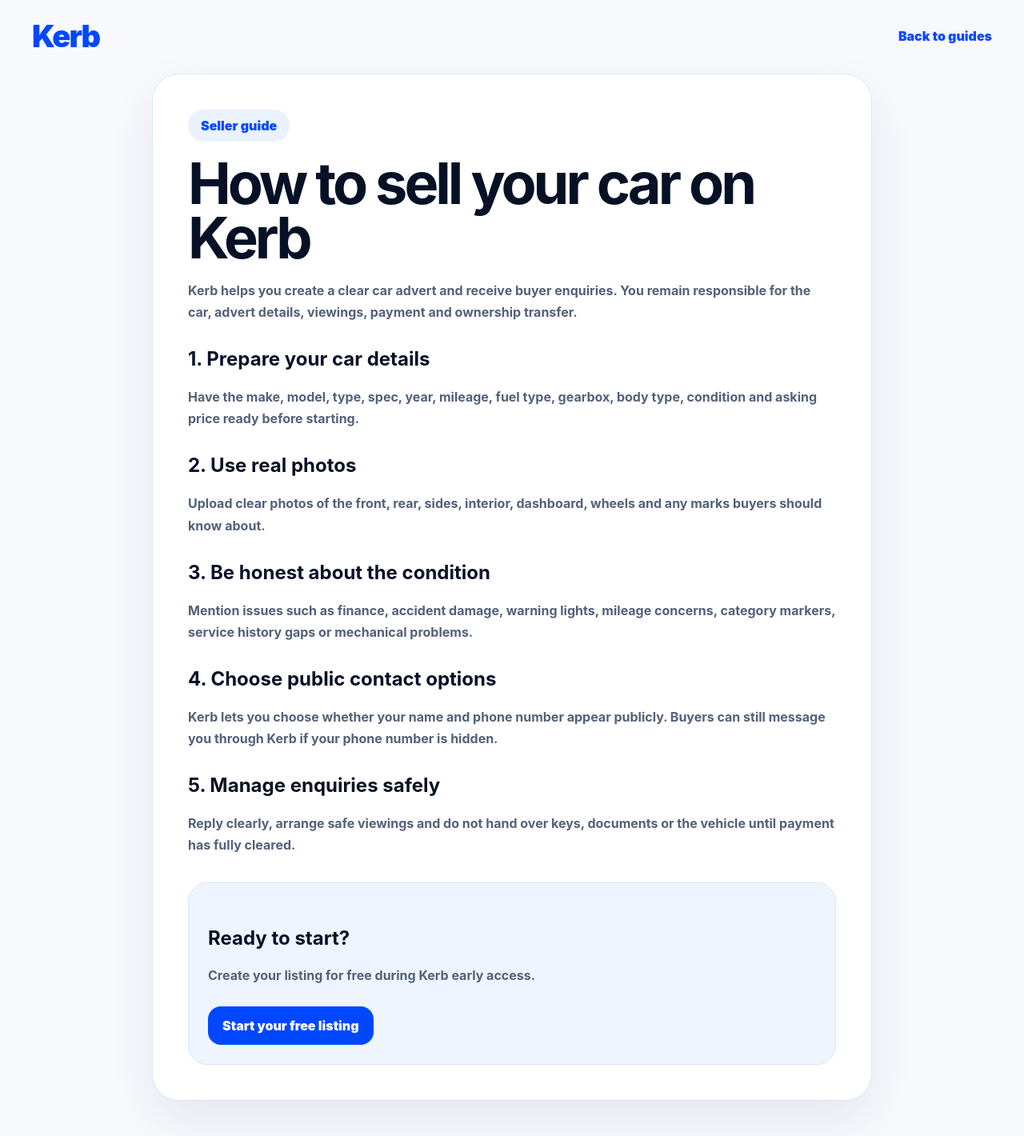
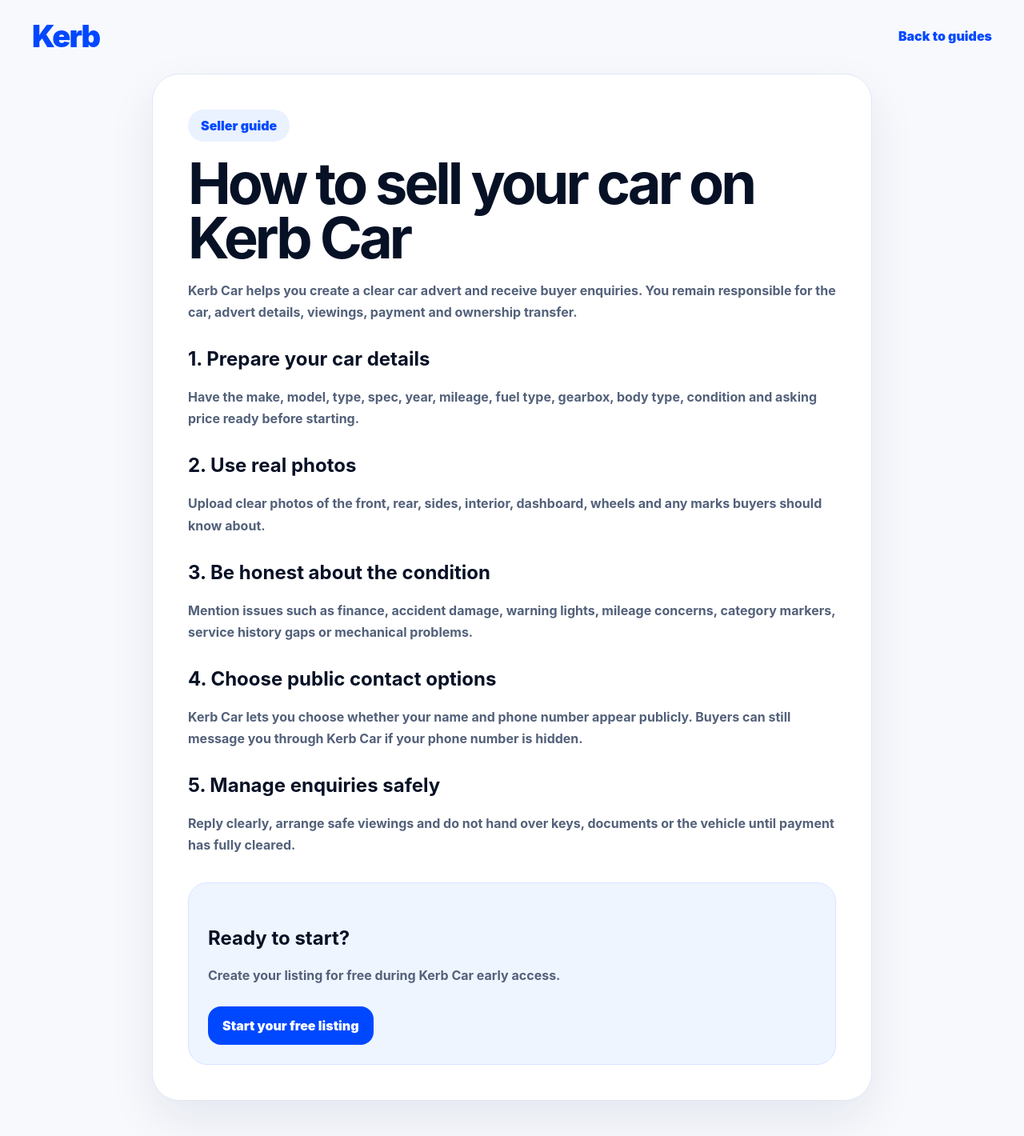
Before and after one commit to Abzgetzit/kerb, a Next.js app: page /guides/how-to-sell-your-car in a window 1280 px wide. Shown: the whole page at 80% size. Built offline with nearby package versions, Linux system fonts and the light colour scheme.

Commit message:
Update seller guide metadata for Kerb Car

```diff
--- a/app/guides/how-to-sell-your-car/page.js
+++ b/app/guides/how-to-sell-your-car/page.js
@@ -1,8 +1,9 @@
 import Link from "next/link";
 
 export const metadata = {
-  title: "How to sell your car | Kerb Guides",
-  description: "A simple guide to selling your car on Kerb with clear details, real photos and safe buyer enquiries.",
+  title: "How to Sell Your Car Online | Kerb Car Guide",
+  description:
+    "A simple Kerb Car guide to selling your car online with clear details, real photos and safe buyer enquiries.",
 };
 
 export default function SellGuidePage() {
@@ -15,8 +16,8 @@
 
       <article className="article">
         <span>Seller guide</span>
-        <h1>How to sell your car on Kerb</h1>
-        <p>Kerb helps you create a clear car advert and receive buyer enquiries. You remain responsible for the car, advert details, viewings, payment and ownership transfer.</p>
+        <h1>How to sell your car on Kerb Car</h1>
+        <p>Kerb Car helps you create a clear car advert and receive buyer enquiries. You remain responsible for the car, advert details, viewings, payment and ownership transfer.</p>
 
         <h2>1. Prepare your car details</h2>
         <p>Have the make, model, type, spec, year, mileage, fuel type, gearbox, body type, condition and asking price ready before starting.</p>
@@ -28,14 +29,14 @@
         <p>Mention issues such as finance, accident damage, warning lights, mileage concerns, category markers, service history gaps or mechanical problems.</p>
 
         <h2>4. Choose public contact options</h2>
-        <p>Kerb lets you choose whether your name and phone number appear publicly. Buyers can still message you through Kerb if your phone number is hidden.</p>
+        <p>Kerb Car lets you choose whether your name and phone number appear publicly. Buyers can still message you through Kerb Car if your phone number is hidden.</p>
 
         <h2>5. Manage enquiries safely</h2>
         <p>Reply clearly, arrange safe viewings and do not hand over keys, documents or the vehicle until payment has fully cleared.</p>
 
         <div className="cta">
           <h2>Ready to start?</h2>
-          <p>Create your listing for free during Kerb early access.</p>
+          <p>Create your listing for free during Kerb Car early access.</p>
           <Link href="/sell-car">Start your free listing</Link>
         </div>
       </article>
```
